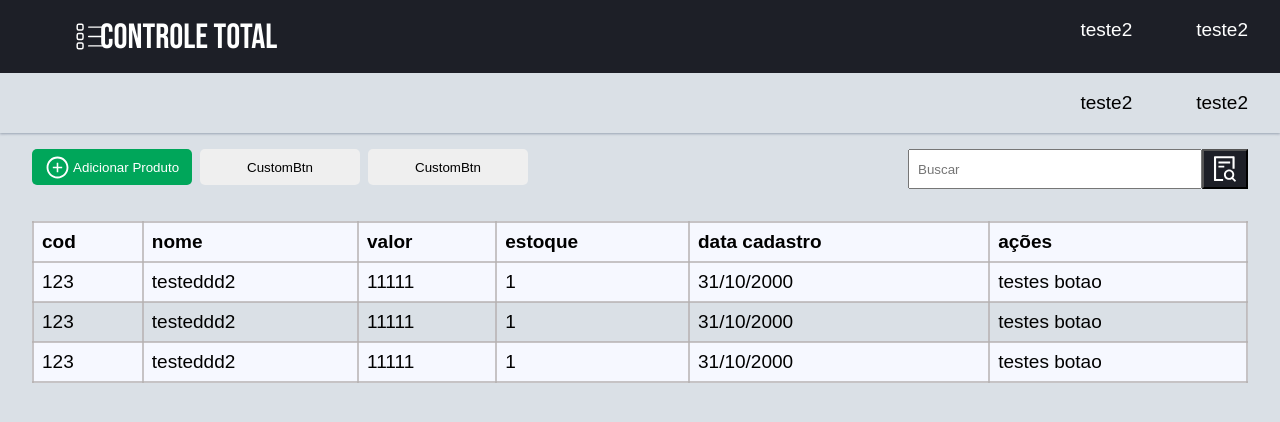
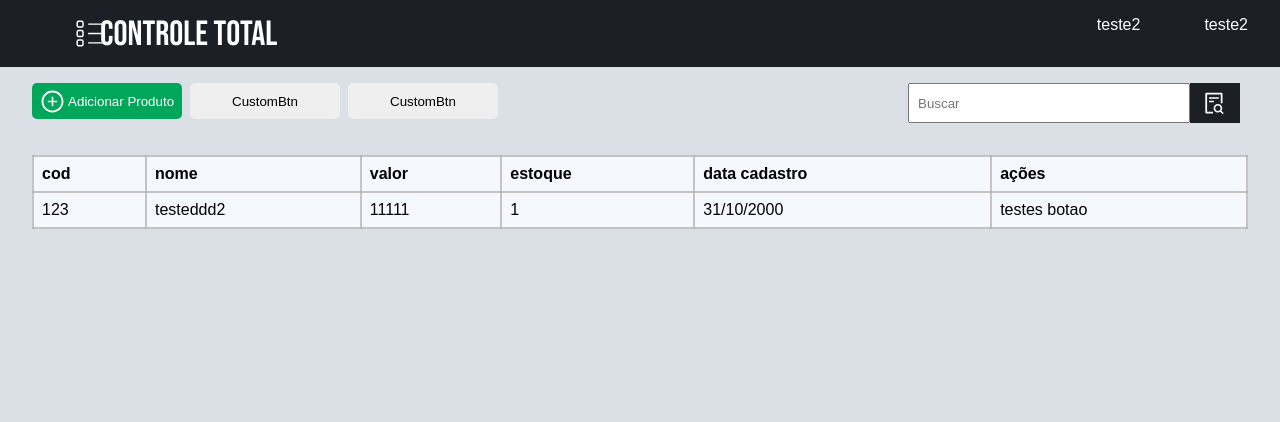
Before and after one commit to JeremiasRincaveski/java, a React (Vite) app in the folder frontJavaInterface/: page / in a window 1280 px wide. Shown: the top 422 px of the page. Built offline with nearby package versions, Linux system fonts and the light colour scheme; data requests are answered from the project's data file.

Commit message:
general fixes

```diff
--- a/frontJavaInterface/package.json
+++ b/frontJavaInterface/package.json
@@ -21,6 +21,7 @@
     "@types/react": "^18.0.28",
     "@types/react-dom": "^18.0.11",
     "@vitejs/plugin-react": "^3.1.0",
+    "babel-plugin-styled-components": "^2.0.7",
     "json-server": "^0.17.3",
     "vite": "^4.2.0"
   }
--- a/frontJavaInterface/src/App.jsx
+++ b/frontJavaInterface/src/App.jsx
@@ -11,12 +11,12 @@ import { Product } from "./components/product/Product"
 function App() {
   const [modalIsOpen, setModalIsOpen] = useState(false);
 
-const handleModalOpen = () =>{
+  const handleModalOpen = () => {
     setModalIsOpen(true)
   }
 
-const handleCloseModal = (e) =>{
-  if (e.currentTarget === e.target){
+  const handleCloseModal = (e) => {
+    if (e.currentTarget === e.target) {
       setModalIsOpen(false)
     }
 
@@ -26,18 +26,28 @@ const handleCloseModal = (e) =>{
     background-color:${props => props.theme.colors.softGray};
     font-family: 'Roboto', sans-serif;
     font-family: Arial, Helvetica, sans-serif;
-    font-size: 19px;
     padding: 0;
     margin: 0;
     box-sizing: border-box;
     outline: none;
     border: none;
+
+    input::-webkit-outer-spin-button,
+      input::-webkit-inner-spin-button {
+        display: none;
+        -webkit-appearance: none;
+        margin: 0;
+      }
+
+    input[type=number] {
+      appearance: textfield;
+    }
   }
   `
 
   return (
     <ThemeProvider theme={theme}>
-      <MyContext.Provider value={{ handleModalOpen, modalIsOpen, handleCloseModal, setModalIsOpen }}>
+      <MyContext.Provider value={{ handleModalOpen, modalIsOpen, handleCloseModal }}>
         <GlobalStyle />
         <Container>
           <Header />
--- a/frontJavaInterface/src/components/header/Header.jsx
+++ b/frontJavaInterface/src/components/header/Header.jsx
@@ -27,14 +27,12 @@ const StyledList = styled.div`
     font-size: 35px;
     display: flex;
 
-
     span{
        top: 0;
        position: absolute;
-       margin-top:16px;
+       margin-top:13px;
        left: 0;
        margin-left:100px;
-
     }
 `
 const SvgIcon = () =>{
@@ -47,7 +45,6 @@ const SvgIcon = () =>{
         </>
     )
 }
-
 
 export const Header = () => {
     return (
--- a/frontJavaInterface/src/components/main/Main.jsx
+++ b/frontJavaInterface/src/components/main/Main.jsx
@@ -18,9 +18,9 @@ const StyledTable = styled.table`
     tr:nth-child(even) {
         background-color: ${props => props.theme.colors.softGray};
     }
-`
+    `
 
-const GetList = () => {
+const getList = () => {
     const [item, setItem] = useState([]);
 
     useEffect(() => {
@@ -29,25 +29,12 @@ const GetList = () => {
         })
     }, []);
 
-    return (
-        <tr>
-            {item.map(item  => {
-                return (
-                    <>
-                        <td>{item.cod}</td>
-                        <td>{item.nome}</td>
-                        <td>{item.valor}</td>
-                        <td>{item.estoque}</td>
-                        <td>{item.dataCadastro}</td>
-                        <td>testes botao</td>
-                    </>
-                );
-            })}
-        </tr>
-    )
+    return item;
 }
 
 export const Main = () => {
+    const item = getList();
+
     return (
         <>
             <StyledTable>
@@ -62,9 +49,16 @@ export const Main = () => {
                     </tr>
                 </thead>
                 <tbody>
-                    <GetList />
-                    <GetList />
-                    <GetList />
+                        {item.map(item => (
+                            <tr key={item.id}>
+                                <td>{item.cod}</td>
+                                <td>{item.nome}</td>
+                                <td>{item.valor}</td>
+                                <td>{item.estoque}</td>
+                                <td>{item.dataCadastro}</td>
+                                <td>testes botao</td>
+                            </tr>
+                        ))}
                 </tbody>
             </StyledTable>
         </>
--- a/frontJavaInterface/src/components/modal/Modal.jsx
+++ b/frontJavaInterface/src/components/modal/Modal.jsx
@@ -20,13 +20,13 @@ const ModalWrapper = styled.div`
 
 `
 
-export const Modal = ({ children, isOpen=false, onClick = () =>{}}) => {
+export const Modal = ({ children, isOpen=false }) => {
 
 
     return(
         <>
             {isOpen &&(
-                <Overlay onclick={onClick}>
+                <Overlay>
                     <StyledDiv>
                         <ModalWrapper>
                             {children}
--- a/frontJavaInterface/src/components/nav/Nav.jsx
+++ b/frontJavaInterface/src/components/nav/Nav.jsx
@@ -53,9 +53,9 @@ const StyledDiv = styled.div`
     }
 `
 const StyledButton = styled.button`
-    width: 160px;
-    height: 36px;
-    border-radius: 5px;
+    width: ${props => props.wSize || '150px'};
+    height: ${props => props.hSize || '36px'};
+    border-radius: ${props => props.bRadius || '5px'};
     border: none;
     margin-right: 0.5rem;
     cursor: pointer;
@@ -65,9 +65,9 @@ const StyledButton = styled.button`
 
 `
 
-const Button = ({ color, btnName = 'CustomBtn', Icon, size, bgColor, fColor, onClick }) => {
+const Button = ({ color, btnName = 'CustomBtn', Icon, size, bgColor, fColor, onClick, wSize, bRadius, hSize }) => {
     return (
-        <StyledButton bgColor={bgColor} fColor={fColor} onClick={onClick}>
+        <StyledButton bgColor={bgColor} fColor={fColor} onClick={onClick} wSize={wSize} bRadius={bRadius} hSize={hSize}>
             {Icon ? <Icon size={size} color={color} /> : <></>}
             {btnName}
         </StyledButton>
@@ -83,26 +83,34 @@ const StyledInput = styled.input`
 `
 
 const Input = () => {
-    return <StyledInput placeholder='Buscar' />
+    return (
+        <>
+            <StyledInput placeholder='Buscar' />
+            <Button
+                Icon={AiOutlineFileSearch}
+                btnName=''
+                size={25}
+                wSize={'60px'}
+                bRadius={'0'}
+                hSize={'100%'}
+            />
+        </>
+    )
+
 
 }
-
-const SearchIcon = ({ size, color }) => {
-    return <AiOutlineFileSearch size={size} color={color} />
-};
-
 
 export const Nav = () => {
     const { handleModalOpen } = useContext(MyContext);
     return (
         <>
             <StyledNav>
-                <ul>
+                {/* <ul>
                 </ul>
                 <ul>
                     <li>teste2</li>
                     <li>teste2</li>
-                </ul>
+                </ul> */}
             </StyledNav>
             <StyledDiv>
                 <div>
@@ -114,15 +122,12 @@ export const Nav = () => {
                         color={'#fff'}
                         bgColor={'#00a65a'}
                         onClick={handleModalOpen}
-                        />
+                    />
                     <Button />
                     <Button />
                 </div>
                 <div>
                     <Input />
-                    <button>
-                        <SearchIcon size="30px" />
-                    </button>
                 </div>
             </StyledDiv>
 
--- a/frontJavaInterface/src/components/product/Product.jsx
+++ b/frontJavaInterface/src/components/product/Product.jsx
@@ -13,19 +13,9 @@ const StyledInput = styled.input`
     height: 1rem;
     padding: .4rem;
     border: 1px solid ${props => props.theme.colors.softGray};
-    input::-webkit-outer-spin-button,
-        input::-webkit-inner-spin-button {
-             display: none;
-            -webkit-appearance: none;
-            margin: 0;
-            }
-
-        input[type=number] {
-            -moz-appearance: textfield;
-        }
 `
 
-const Input = ({type, placeholder}) => {
+const Input = ({ type, placeholder }) => {
     return (
         <StyledInput type='number'>
 
@@ -39,10 +29,9 @@ export const Product = () => {
         <Modal isOpen={modalIsOpen}>
             <ContentForm>
                 <fieldset>
-                <legend>localize um produto abaixo</legend>
-                <Input/>
+                    <legend>localize um produto abaixo</legend>
+                    <Input />
                 </fieldset>
-
             </ContentForm>
         </Modal>
     )
```
Also changed, not shown: 2 other files (tests, documents, lock files or other folders). Lines whose indentation alone changed are shown as unchanged.
